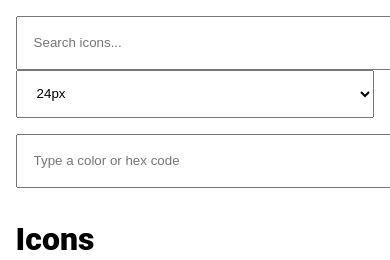
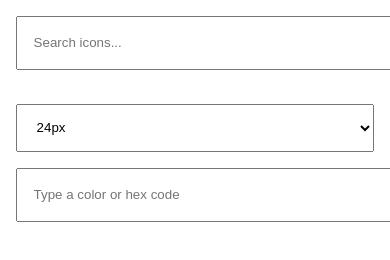
Before and after one commit to cesaroeduardo/icon-library-visualization, a Vue app: page / in a window 390 px wide. Shown: the top 260 px of the page. Built offline with nearby package versions, Linux system fonts and the light colour scheme; what vue-unicons would draw is missing.

Commit message:
Responsivity adjustament

```diff
--- a/src/App.vue
+++ b/src/App.vue
@@ -1,6 +1,7 @@
 <template>
   <SearchBar class="input"/>
   <div class="customize-area no-desktop">
+    <br/>
     <select class="input" v-model="IconsSize">
       <option>12px</option>
       <option>16px</option>
@@ -106,12 +107,11 @@ body {
   display: flex;
   flex-direction: column;
   gap: 16px;
-  max-width: 100%;
+  width: 100%;
 }
 
 .input {
   height: 48px;
-  max-width: 100%;
   padding-left: 1rem;
 }
 
@@ -166,7 +166,7 @@ h1 {
     display: flex;
   }
   .input {
-      width: 100%;
+      width: auto;
   }
 }
 
```
